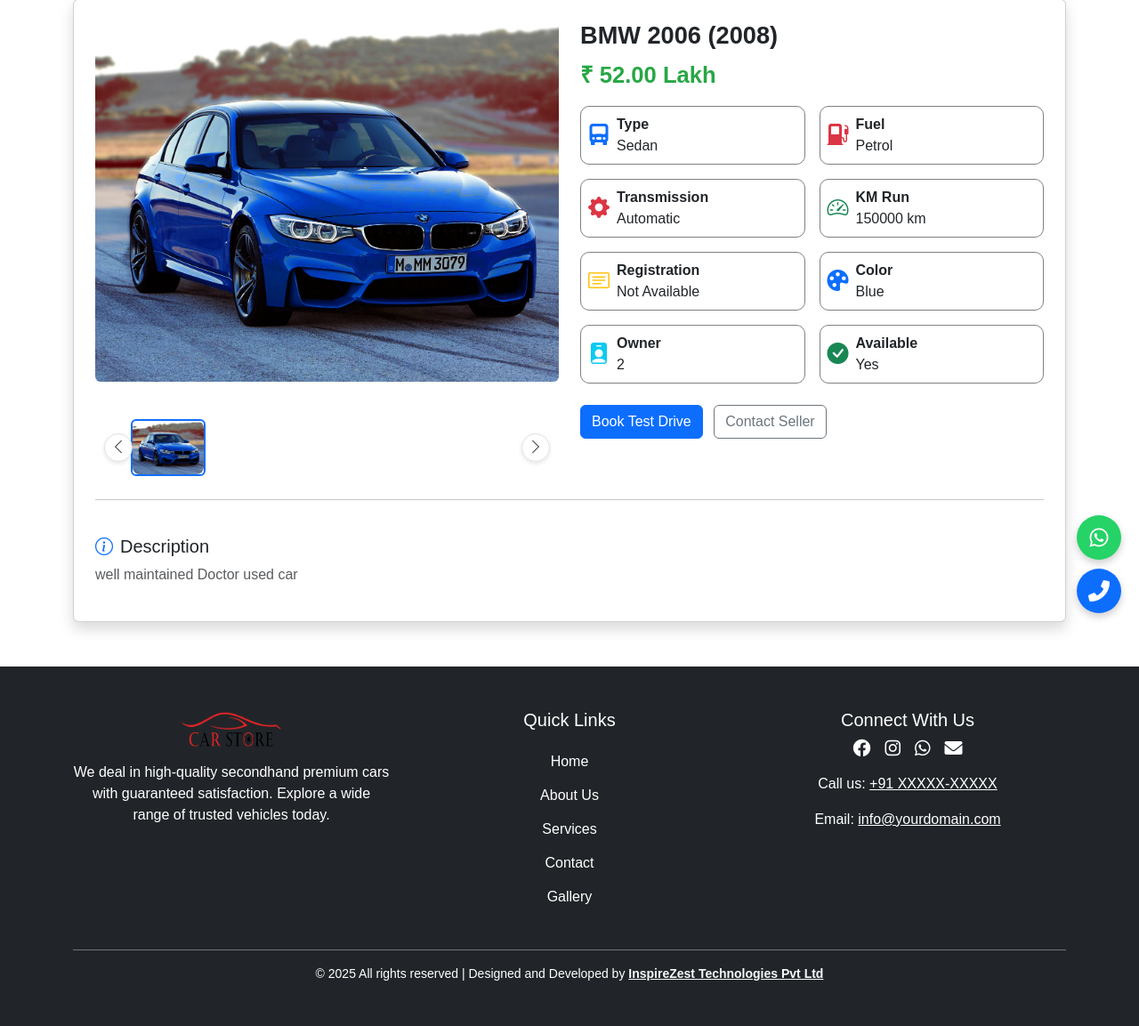
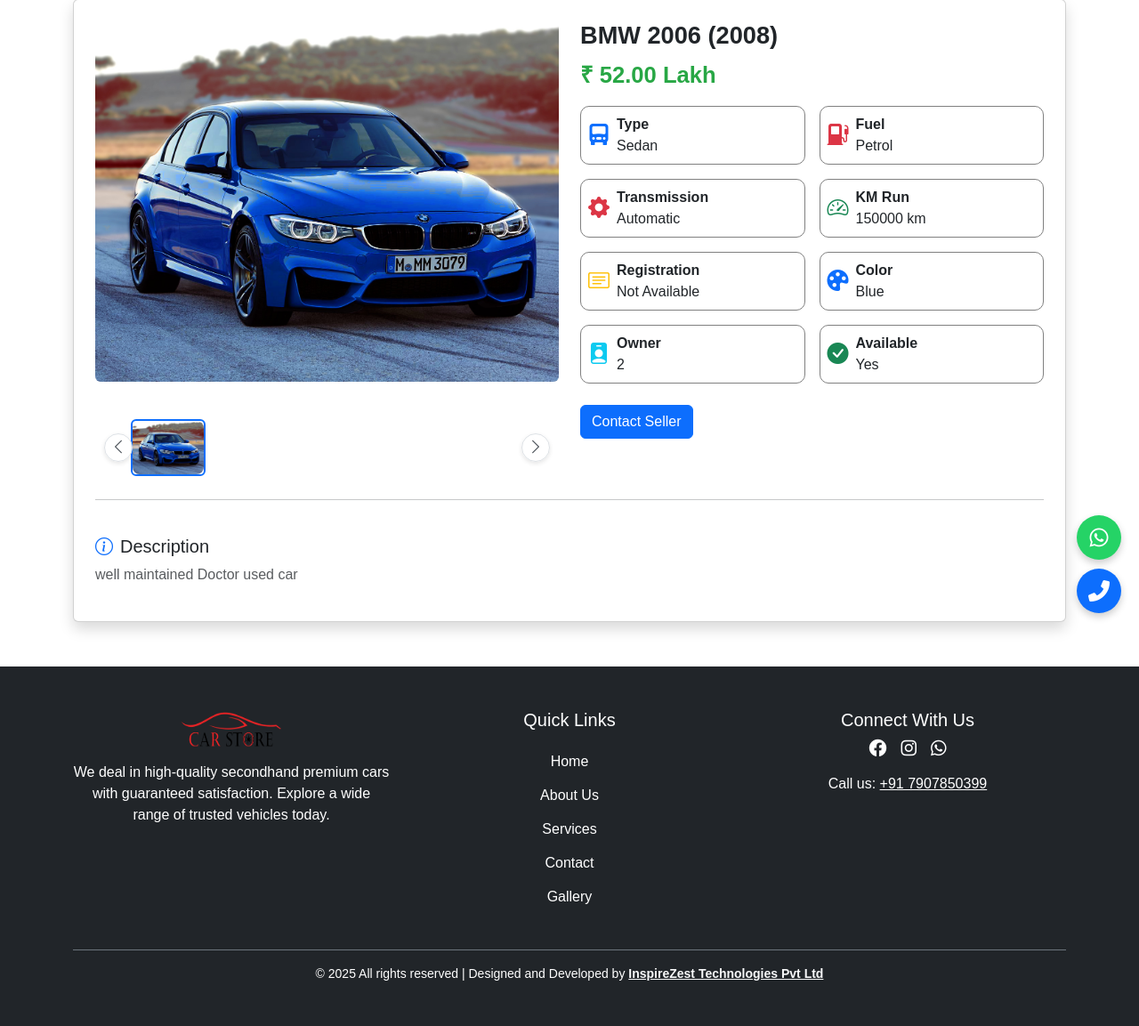
Before and after one commit to abhinavdeveloperiz/Carstore, a Django app: page /details/2/ in a window 1280 px wide. Shown: the part 91-1244 px from the top of the page at 89% size. Run offline with Django 5.2, Linux system fonts and the light colour scheme; data comes from the database, SQL or seed files in the repository; some libraries are stand-ins or nearby versions.

Commit message:
final comit

```diff
--- a/app/templates/base.html
+++ b/app/templates/base.html
@@ -55,10 +55,10 @@
 
     <!-- WhatsApp and Call Buttons -->
 <div class="fixed-contact-buttons">
-    <a href="https://wa.me/919876543210" target="_blank" class="whatsapp-btn">
+    <a href="https://wa.me/917907850399" target="_blank" class="whatsapp-btn">
         <i class="fab fa-whatsapp"></i>
     </a>
-    <a href="tel:+919876543210" class="call-btn">
+    <a href="tel:+917907850399" class="call-btn">
         <i class="fas fa-phone-alt"></i>
     </a>
 </div>
@@ -104,13 +104,11 @@
             <div class="col-md-4 mb-4 text-center">
                 <h5>Connect With Us</h5>
                 <ul class="list-unstyled d-flex justify-content-center flex-wrap gap-3">
-                    <li><a href="https://facebook.com/yourpage" target="_blank" class="text-white" title="Facebook"><i class="fab fa-facebook fa-lg"></i></a></li>
-                    <li><a href="https://instagram.com/yourpage" target="_blank" class="text-white" title="Instagram"><i class="fab fa-instagram fa-lg"></i></a></li>
-                    <li><a href="https://wa.me/91XXXXXXXXXX" target="_blank" class="text-white" title="WhatsApp"><i class="fab fa-whatsapp fa-lg"></i></a></li>
-                    <li><a href="{% url 'contact' %}" class="text-white" title="Contact Page"><i class="fas fa-envelope fa-lg"></i></a></li>
+                    <li><a href="https://www.facebook.com/profile.php?id=100089637212300" target="_blank" class="text-white" title="Facebook"><i class="fab fa-facebook fa-lg"></i></a></li>
+                    <li><a href="https://www.instagram.com/carstore.in/" target="_blank" class="text-white" title="Instagram"><i class="fab fa-instagram fa-lg"></i></a></li>
+                    <li><a href="https://wa.me/+917907850399" target="_blank" class="text-white" title="WhatsApp"><i class="fab fa-whatsapp fa-lg"></i></a></li>
                 </ul>
-                <p class="mt-2">Call us: <a href="tel:+91XXXXXXXXXX" class="text-white">+91 XXXXX-XXXXX</a></p>
-                <p>Email: <a href="mailto:info@yourdomain.com" class="text-white">info@yourdomain.com</a></p>
+                <p class="mt-2">Call us: <a href="tel:+917907850399" class="text-white">+91 7907850399</a></p>
             </div>
         </div>
 
--- a/app/templates/car_details.html
+++ b/app/templates/car_details.html
@@ -184,8 +184,7 @@
                 </div>
 
                 <div class="mt-4">
-                    <a href="#" class="btn btn-primary">Book Test Drive</a>
-                    <a href="#" class="btn btn-outline-secondary ms-2">Contact Seller</a>
+                    <a href="tel:+917907850399" class="btn btn-primary">Contact Seller</a>
                 </div>
             </div>
         </div>
--- a/app/templates/contact.html
+++ b/app/templates/contact.html
@@ -78,7 +78,7 @@
 
             <iframe
                 src="https://www.google.com/maps/embed?pb=!1m18!1m12!1m3!1d3941.9125040265335!2d76.62967247449762!3d8.887726891185414!2m3!1f0!2f0!3f0!3m2!1i1024!2i768!4f13.1!3m3!1m2!1s0x3b05fd2f1ad5a905%3A0x2524a1f25398ffa0!2sCar%20Store!5e0!3m2!1sen!2sin!4v1744970396774!5m2!1sen!2sin"
-                width="600" height="450" style="border:0;" allowfullscreen="" loading="lazy"
+                width="100%" height="450" style="border:0;" allowfullscreen="" loading="lazy"
                 referrerpolicy="no-referrer-when-downgrade"></iframe>
         </div>
     </div>
--- a/app/templates/gallery.html
+++ b/app/templates/gallery.html
@@ -10,7 +10,7 @@
 <section class="hero">
     <img src="{% static 'images/head-image.jpg' %}" alt="Gallery Hero Image">
     <div class="hero-overlay">
-        <h1>Explore Our Car Collection</h1>
+        <h1><b>Explore Our Car Collection</b></h1>
     </div>
 </section>
 
--- a/app/templates/service.html
+++ b/app/templates/service.html
@@ -160,7 +160,7 @@
         <p class="mb-4 lead">Explore our wide range of premium second-hand cars with full assurance and unmatched support.</p>
         <div class="d-flex flex-wrap gap-3">
           <a href="{% url 'car-list' %}" class="btn btn-light btn-lg rounded-pill px-4 text-danger fw-bold">Browse Cars</a>
-          <a href="{% url 'contact' %}" class="btn btn-outline-light btn-lg rounded-pill px-4">Contact Us</a>
+          <a href="tel:+917907850399" class="btn btn-outline-light btn-lg rounded-pill px-4">Contact Us</a>
         </div>
       </div>
       <div class="col-lg-6">
```
